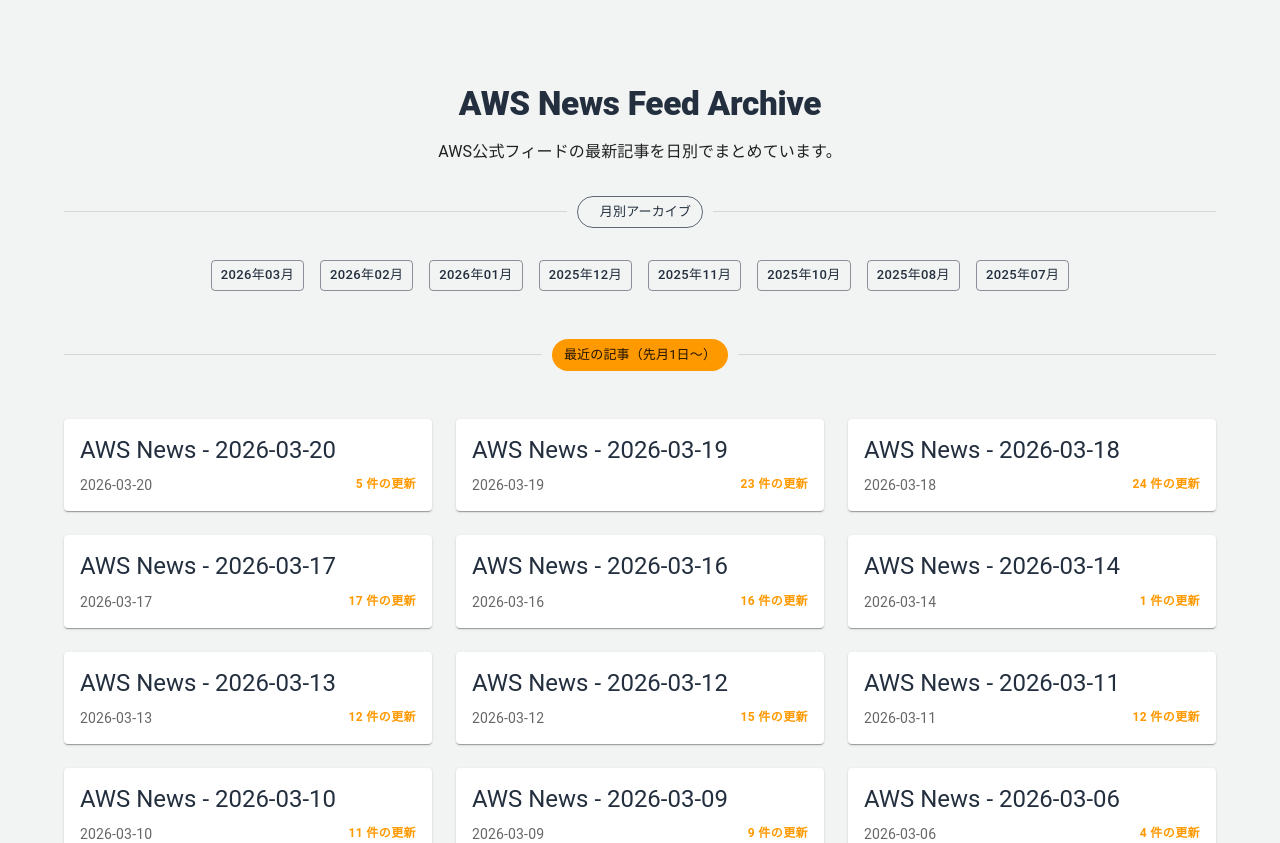
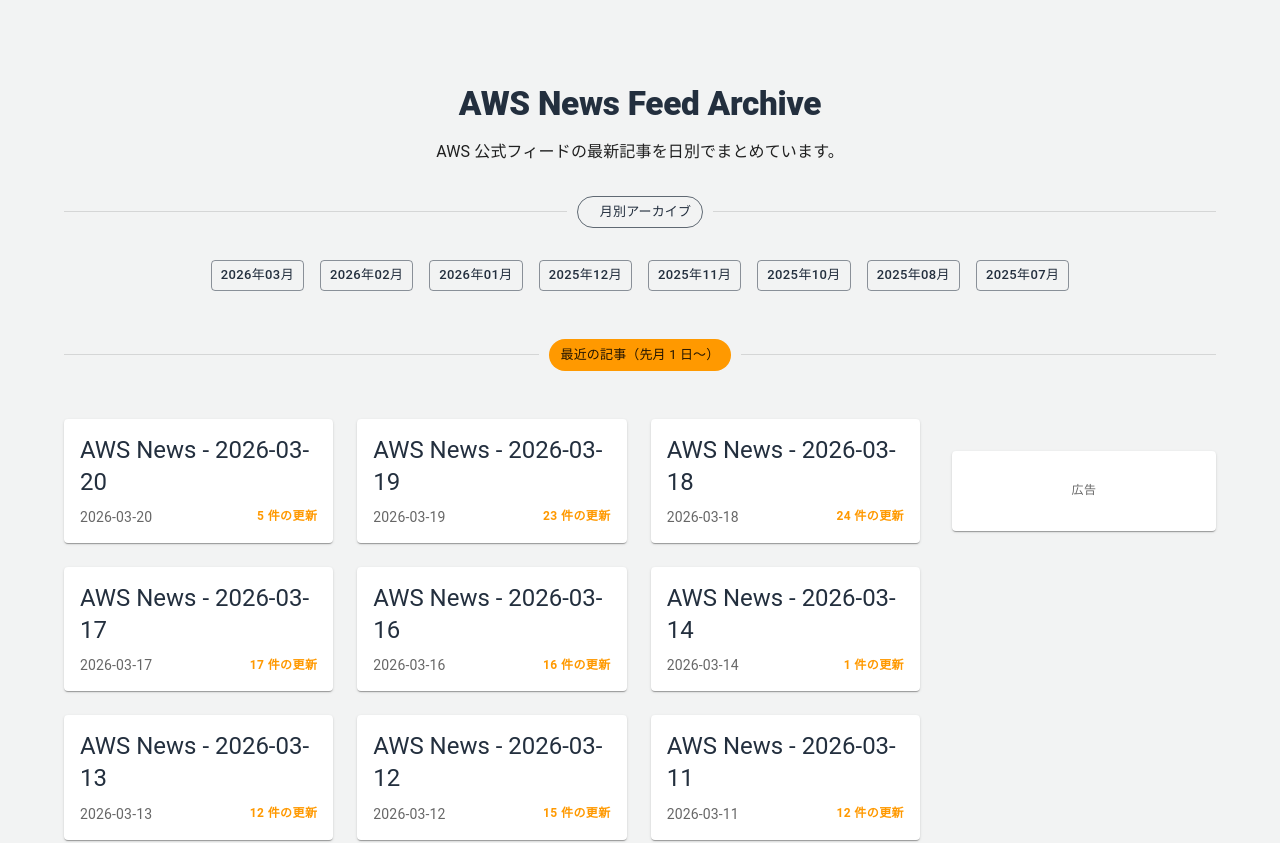
Before and after one commit to gekal-study-knowledge/aws-feed, a Next.js app: page / in a window 1280 px wide. Shown: the top 843 px of the page. Built offline with nearby package versions, Linux system fonts and the light colour scheme; no server answers; some icons are missing; what @mui/material-nextjs would draw is missing.

Commit message:
- Add `MobileAd` and `InFeedAd` components for ad placement in mobile and desktop layouts. - Update `PostLayout` to include ads based on screen size and position.

```diff
--- a/src/app/layout.tsx
+++ b/src/app/layout.tsx
@@ -23,9 +23,7 @@
 
   return (
     <html lang="ja" suppressHydrationWarning>
-      <head>
-        {adsenseId && <GoogleAdSense adsenseId={adsenseId} />}
-      </head>
+      <head>{adsenseId && <GoogleAdSense adsenseId={adsenseId} />}</head>
       <body>
         <InitColorSchemeScript attribute="class" />
         <AppRouterCacheProvider options={{ enableCssLayer: true }}>
--- a/src/app/page.tsx
+++ b/src/app/page.tsx
@@ -7,10 +7,13 @@
 import Chip from '@mui/material/Chip';
 import CalendarMonthIcon from '@mui/icons-material/CalendarMonth';
 import Link from 'next/link';
+import Grid from '@mui/material/Grid';
 import { getSortedPostsData, getPostsByMonth } from '@/lib/posts';
 import PostList from '@/components/organisms/PostList';
 import ThemeSwitcher from '@/components/atoms/ThemeSwitcher';
 import UpdateNotifier from '@/components/organisms/UpdateNotifier';
+import InFeedAd from '@/components/molecules/InFeedAd';
+import MobileAd from '@/components/molecules/MobileAd';
 import type { Metadata } from 'next';
 import { subMonths, startOfMonth, format, isAfter, parseISO } from 'date-fns';
 
@@ -22,11 +25,11 @@
   const allPostsData = getSortedPostsData();
   const postsByMonth = getPostsByMonth();
 
-  // 先月1日の日付を取得
+  // 先月 1 日の日付を取得
   const lastMonthFirstDay = startOfMonth(subMonths(new Date(), 1));
   const filterDateStr = format(lastMonthFirstDay, 'yyyy-MM-01');
 
-  // 先月1日以降の記事をフィルタリング
+  // 先月 1 日以降の記事をフィルタリング
   const recentPosts = allPostsData.filter((post) => {
     return isAfter(parseISO(post.date), lastMonthFirstDay) || post.date === filterDateStr;
   });
@@ -36,6 +39,9 @@
   return (
     <Container maxWidth="lg">
       <Box sx={{ my: 4 }}>
+        {/* モバイル用広告（トップ） */}
+        <MobileAd position="top" />
+
         <Box sx={{ display: 'flex', justifyContent: 'flex-end' }}>
           <ThemeSwitcher />
         </Box>
@@ -50,7 +56,7 @@
           AWS News Feed Archive
         </Typography>
         <Typography variant="body1" gutterBottom align="center" sx={{ mb: 4 }}>
-          AWS公式フィードの最新記事を日別でまとめています。
+          AWS 公式フィードの最新記事を日別でまとめています。
         </Typography>
 
         <Divider sx={{ mb: 4 }}>
@@ -84,13 +90,18 @@
         </Box>
 
         <Divider sx={{ mb: 4 }}>
-          <Chip label="最近の記事（先月1日〜）" color="secondary" />
+          <Chip label="最近の記事（先月 1 日〜）" color="secondary" />
         </Divider>
 
         <UpdateNotifier
           currentLatestDate={allPostsData[0]?.date || ''}
           currentNewsCount={allPostsData[0]?.newsCounter || 0}
         />
+
+        <Grid container spacing={4}>
+          <Grid size={{ xs: 12, md: 9 }}>
+            {/* モバイル用広告（記事リスト前） */}
+            <MobileAd position="top" />
 
             <PostList posts={recentPosts} />
 
@@ -99,6 +110,15 @@
                 最近の記事はありません。月別アーカイブから過去の記事をご覧ください。
               </Typography>
             )}
+
+            {/* モバイル用広告（記事リスト後） */}
+            <MobileAd position="bottom" />
+          </Grid>
+          <Grid size={{ xs: 12, md: 3 }}>
+            {/* デスクトップ用サイドバー広告 */}
+            <InFeedAd />
+          </Grid>
+        </Grid>
       </Box>
     </Container>
   );
--- /dev/null
+++ b/src/components/molecules/InFeedAd.tsx
@@ -0,0 +1,61 @@
+'use client';
+
+import { useEffect, useState } from 'react';
+import { usePathname } from 'next/navigation';
+import Box from '@mui/material/Box';
+import Typography from '@mui/material/Typography';
+
+export default function InFeedAd() {
+  const pathname = usePathname();
+  const [isLoaded, setIsLoaded] = useState(false);
+  const adsenseId = process.env.NEXT_PUBLIC_ADSENSE_ID || '';
+  const adSlot = process.env.NEXT_PUBLIC_ADSENSE_SLOT_INFEED || '';
+
+  useEffect(() => {
+    try {
+      if (typeof window !== 'undefined') {
+        (window as any).adsbygoogle = (window as any).adsbygoogle || [];
+        (window as any).adsbygoogle.push({});
+        setIsLoaded(true);
+      }
+    } catch (err) {
+      console.error('InFeedAd error:', err);
+    }
+  }, [pathname]);
+
+  if (!adsenseId) {
+    return null;
+  }
+
+  // モバイルでは非表示、デスクトップのみ表示
+  return (
+    <Box
+      sx={{
+        my: 4,
+        p: 2,
+        bgcolor: 'background.paper',
+        borderRadius: 1,
+        boxShadow: 1,
+        minHeight: adSlot ? '250px' : '80px',
+        display: { xs: 'none', md: 'flex' },
+        alignItems: 'center',
+        justifyContent: 'center',
+      }}
+    >
+      {adSlot ? (
+        <ins
+          className="adsbygoogle"
+          style={{ display: 'block' }}
+          data-ad-client={adsenseId}
+          data-ad-slot={adSlot}
+          data-ad-format="vertical"
+          data-full-width-responsive="false"
+        />
+      ) : (
+        <Typography variant="caption" color="text.secondary">
+          広告
+        </Typography>
+      )}
+    </Box>
+  );
+}
--- /dev/null
+++ b/src/components/molecules/MobileAd.tsx
@@ -0,0 +1,62 @@
+'use client';
+
+import { useEffect } from 'react';
+import Box from '@mui/material/Box';
+
+interface MobileAdProps {
+  position?: 'top' | 'bottom' | 'middle';
+}
+
+export default function MobileAd({ position = 'bottom' }: MobileAdProps) {
+  const adsenseId = process.env.NEXT_PUBLIC_ADSENSE_ID || '';
+  const adSlot = process.env.NEXT_PUBLIC_ADSENSE_SLOT_MOBILE || '';
+
+  useEffect(() => {
+    try {
+      if (typeof window !== 'undefined') {
+        (window as any).adsbygoogle = (window as any).adsbygoogle || [];
+        (window as any).adsbygoogle.push({});
+      }
+    } catch (err) {
+      console.error('MobileAd error:', err);
+    }
+  }, []);
+
+  if (!adsenseId) {
+    return null;
+  }
+
+  const marginStyles = {
+    top: { mt: 2, mb: 3 },
+    middle: { my: 4 },
+    bottom: { mt: 4, mb: 2 },
+  };
+
+  // モバイルのみ表示、デスクトップでは非表示
+  return (
+    <Box
+      sx={{
+        display: { xs: 'block', md: 'none' },
+        ...marginStyles[position],
+        p: 1,
+        bgcolor: 'background.paper',
+        borderRadius: 1,
+        textAlign: 'center',
+      }}
+    >
+      {adSlot ? (
+        <ins
+          className="adsbygoogle"
+          style={{ display: 'block', width: '100%' }}
+          data-ad-client={adsenseId}
+          data-ad-slot={adSlot}
+          data-ad-format="fluid"
+          data-ad-layout-key="-fb+5w+4e-db+86"
+          data-full-width-responsive="true"
+        />
+      ) : (
+        <Box sx={{ minHeight: '50px' }} />
+      )}
+    </Box>
+  );
+}
```
Also changed, not shown: src/components/templates/PostLayout.tsx (+28 -2 lines), 2 other files (tests, documents, lock files or other folders). Lines whose indentation alone changed are shown as unchanged.
